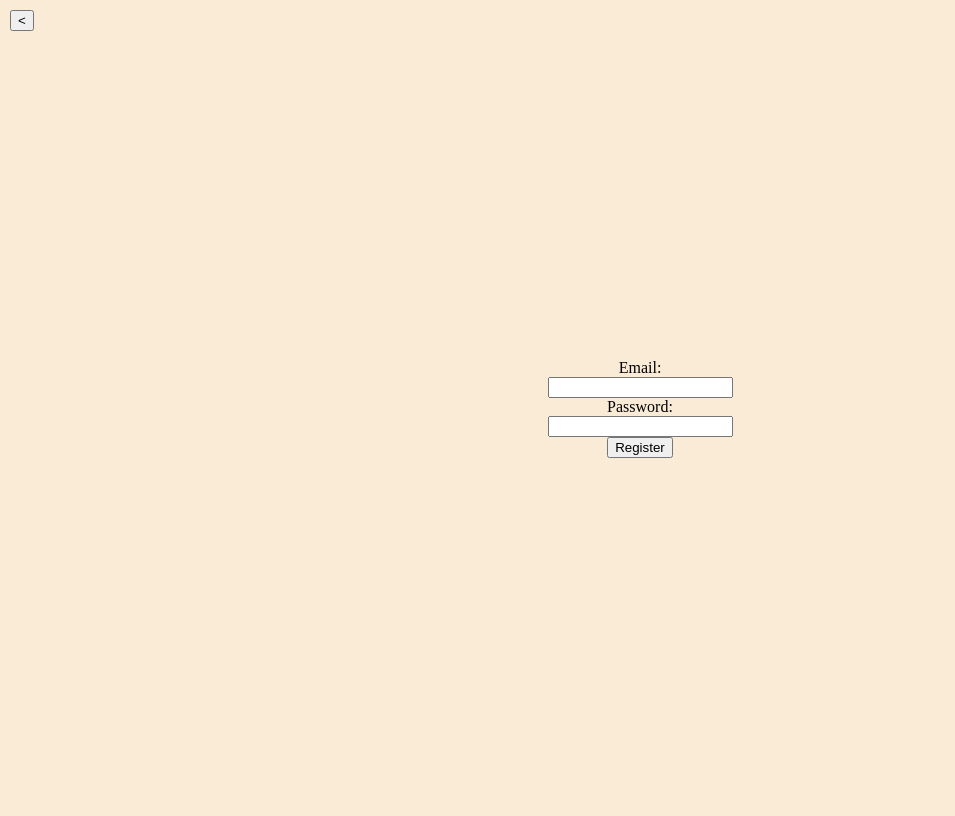
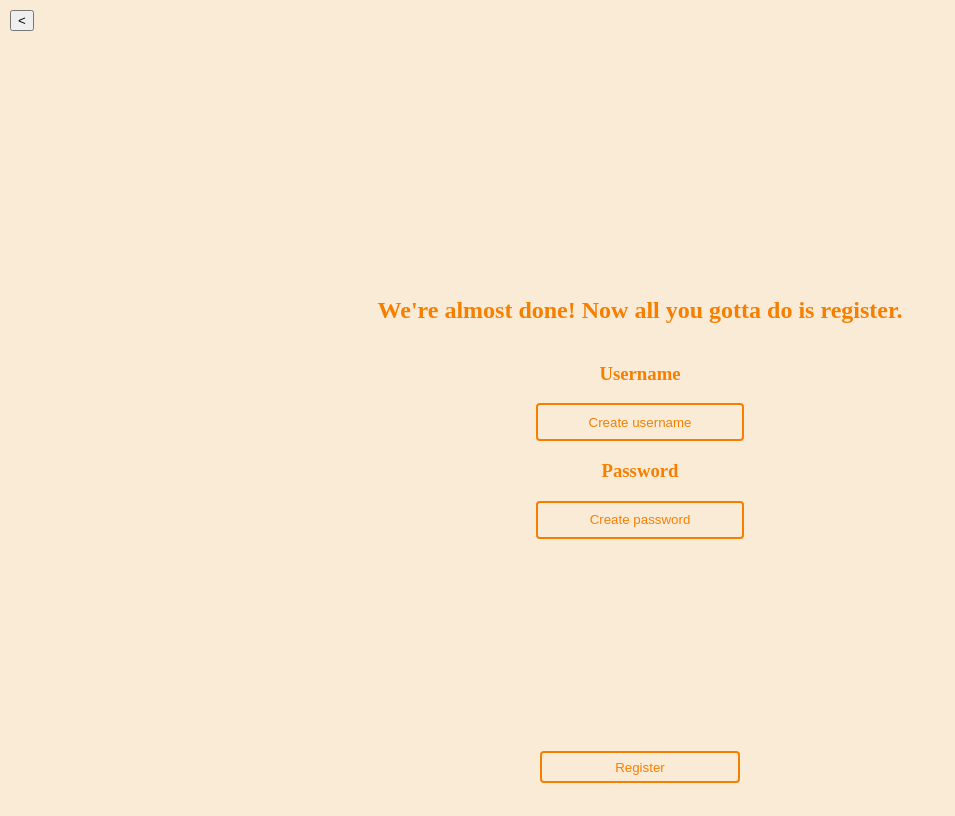
Before and after one commit to madspecco/gymcrab, an Angular app in the folder ui/: page /signup-screen in a window 1280 px wide. Shown: the whole page, without its empty margins (0-955 px from the left). Built offline with nearby package versions, Linux system fonts and the light colour scheme.

Commit message:
styled signup-page
basic styling, needs revision

```diff
--- a/ui/src/app/biometrics-screen/biometrics-screen.component.html
+++ b/ui/src/app/biometrics-screen/biometrics-screen.component.html
@@ -21,4 +21,4 @@
   <input type="number" id="desired-weight" name="age" placeholder="Enter your desired weight" min="0">
 </div>
 
-<button id="next" (click)="goTo('biometrics-screen')">Next</button>
+<button id="next" (click)="goTo('signup-screen')">Next</button>
--- a/ui/src/app/signup-screen/signup-screen.component.css
+++ b/ui/src/app/signup-screen/signup-screen.component.css
@@ -1,14 +1,15 @@
 .signup-container {
   display: flex;
   flex-direction: column;
+  align-items: center;
   justify-content: center;
-  align-items: center;
   height: 100vh;
-  margin: 0;
+  background-color: antiquewhite;
+  border: none;
 }
 
-.signup-container label, .signup-container input, .signup-container button {
-  /*margin-bottom: 10px;*/
+h2, h3 {
+  color: #f77f00;
 }
 
 #back-button {
@@ -16,3 +17,29 @@
   top: 10px;
   left: 10px;
 }
+
+#user, #pwd, #register {
+  border: 2px solid #f77f00;
+  border-radius: 4px;
+  width: 200px;
+  height: 32px;
+  color: #f77f00;
+  text-align: center;
+  user-select: none;
+  background-color: antiquewhite;
+}
+
+#user::placeholder, #pwd::placeholder {
+  color: #f77f00;
+}
+
+#user:focus, #pwd:focus {
+  outline: 1px solid #f77f00;
+}
+
+#register {
+  position: absolute;
+  left: 50%;
+  bottom: 1px;
+  transform: translate(-50%, -50%);
+}
--- a/ui/src/app/signup-screen/signup-screen.component.html
+++ b/ui/src/app/signup-screen/signup-screen.component.html
@@ -1,9 +1,12 @@
-<button id="back-button" (click)="goBack()"><</button>
+<button id="back-button" (click)="goTo('biometrics-screen')"><</button>
 
 <div class="signup-container">
-  <label>Email:</label>
-  <input type="text" id="email" name="email">
-  <label for="pwd">Password:</label>
-  <input type="password" id="pwd" name="pwd">
-  <button>Register</button>
+  <h2>We're almost done! Now all you gotta do is register.</h2>
+  <h3>Username</h3>
+  <input type="text" id="user" name="user" placeholder="Create username" min="0">
+
+  <h3>Password</h3>
+  <input type="password" id="pwd" name="pwd" placeholder="Create password">
 </div>
+
+<button id="register" (click)="goTo('')">Register</button>
--- a/ui/src/app/signup-screen/signup-screen.component.ts
+++ b/ui/src/app/signup-screen/signup-screen.component.ts
@@ -9,7 +9,7 @@ import {Router} from "@angular/router";
 export class SignupScreenComponent {
   constructor(private router: Router) {}
 
-  goBack() {
-    this.router.navigate(['/']);
+  goTo(destination: string) {
+    this.router.navigate([`/${destination}`]);
   }
 }
```
